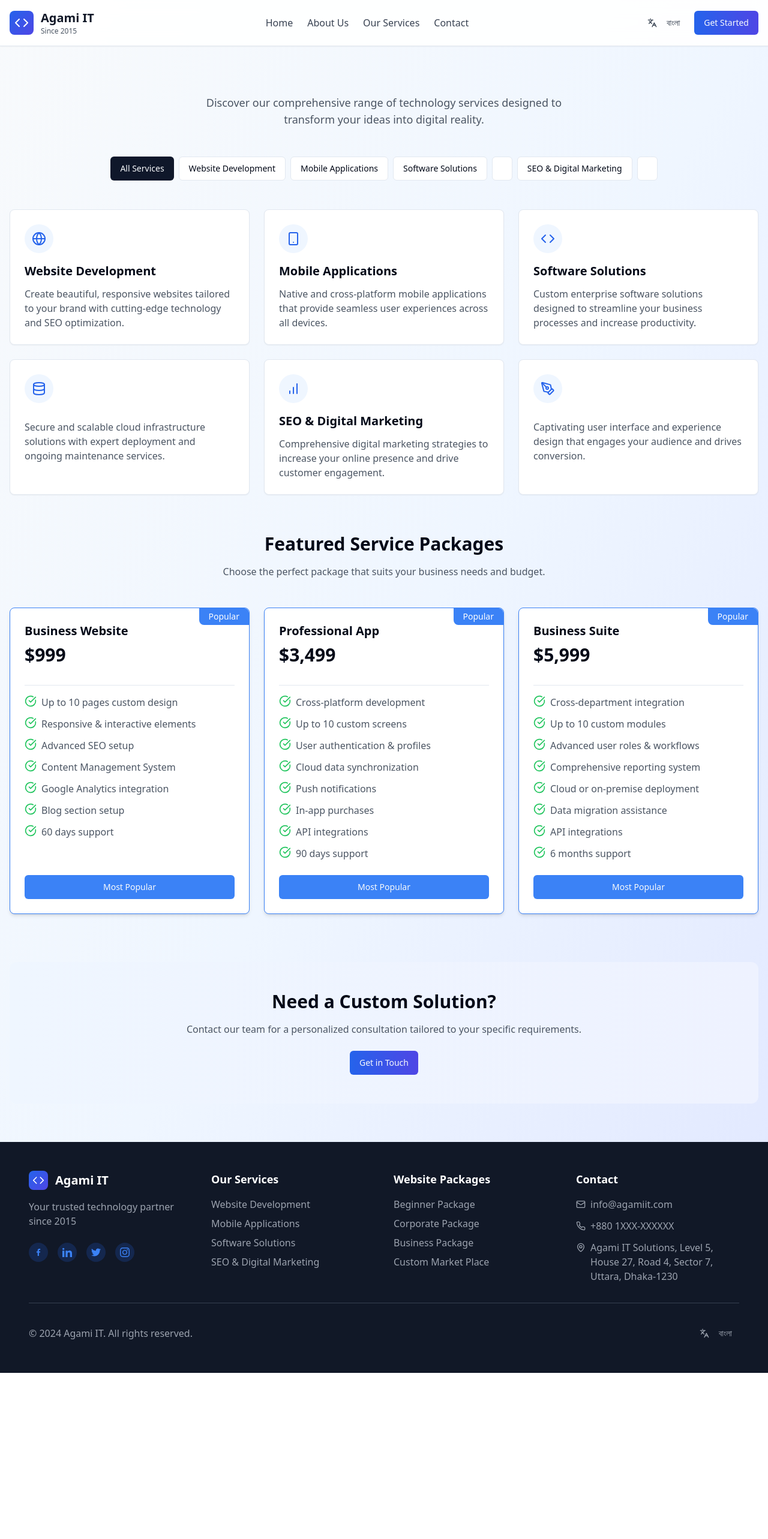
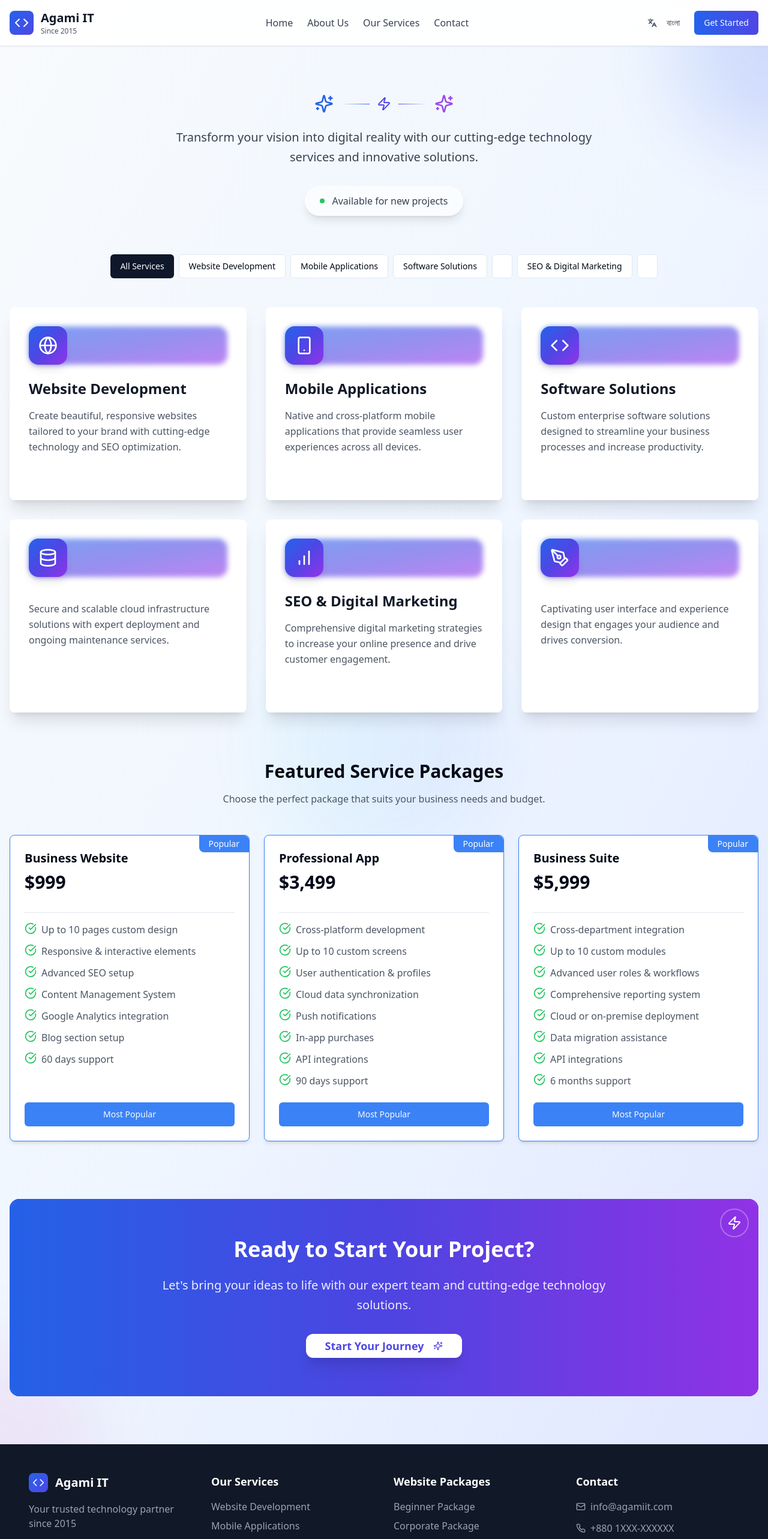
Before and after one commit to arnob016/agamiit, a React (Vite) app: page /services in a window 1280 px wide. Shown: the top 2566 px of the page at 60% size. Before the commit the page ends 2289 px from the top, so only its background shows below. Built offline with nearby package versions, Linux system fonts and the light colour scheme.

Commit message:
Rename project and improve UI
Rename project to AgamiIT and enhance the user interface for a more modern and appealing look.

```diff
--- a/index.html
+++ b/index.html
@@ -1,19 +1,20 @@
+
 <!DOCTYPE html>
 <html lang="en">
   <head>
     <meta charset="UTF-8" />
     <meta name="viewport" content="width=device-width, initial-scale=1.0" />
-    <title>agami-digital-forge</title>
-    <meta name="description" content="Lovable Generated Project" />
-    <meta name="author" content="Lovable" />
+    <title>AgamiIT - Your Technology Partner</title>
+    <meta name="description" content="AgamiIT - Professional web development, mobile apps, and digital solutions since 2015" />
+    <meta name="author" content="AgamiIT" />
 
-    <meta property="og:title" content="agami-digital-forge" />
-    <meta property="og:description" content="Lovable Generated Project" />
+    <meta property="og:title" content="AgamiIT - Your Technology Partner" />
+    <meta property="og:description" content="Professional web development, mobile apps, and digital solutions since 2015" />
     <meta property="og:type" content="website" />
     <meta property="og:image" content="https://lovable.dev/opengraph-image-p98pqg.png" />
 
     <meta name="twitter:card" content="summary_large_image" />
-    <meta name="twitter:site" content="@lovable_dev" />
+    <meta name="twitter:site" content="@agamiit" />
     <meta name="twitter:image" content="https://lovable.dev/opengraph-image-p98pqg.png" />
   </head>
 
--- a/src/components/services/ServiceCard.tsx
+++ b/src/components/services/ServiceCard.tsx
@@ -8,13 +8,38 @@ interface ServiceCardProps {
 }
 
 export const ServiceCard = ({ icon, title, description }: ServiceCardProps) => (
-  <Card className="h-full transition-all duration-300 hover:shadow-lg hover:border-blue-300">
-    <CardContent className="p-6 flex flex-col h-full">
-      <div className="bg-blue-50 rounded-full w-12 h-12 flex items-center justify-center mb-4">
-        {icon}
+  <Card className="h-full group relative overflow-hidden border-0 shadow-xl hover:shadow-2xl transition-all duration-500 bg-white/80 backdrop-blur-sm">
+    {/* Gradient overlay that appears on hover */}
+    <div className="absolute inset-0 bg-gradient-to-br from-blue-600/0 via-indigo-600/0 to-purple-600/0 group-hover:from-blue-600/5 group-hover:via-indigo-600/5 group-hover:to-purple-600/5 transition-all duration-500 rounded-lg"></div>
+
+    {/* Animated border gradient */}
+    <div className="absolute inset-0 rounded-lg bg-gradient-to-r from-blue-600/20 via-indigo-600/20 to-purple-600/20 opacity-0 group-hover:opacity-100 transition-opacity duration-500"></div>
+    <div className="absolute inset-[1px] rounded-lg bg-white/90 backdrop-blur-sm"></div>
+
+    <CardContent className="relative p-8 flex flex-col h-full">
+      {/* Enhanced icon container */}
+      <div className="relative mb-6">
+        <div className="absolute inset-0 bg-gradient-to-br from-blue-600 via-indigo-600 to-purple-600 rounded-2xl blur-sm opacity-60 group-hover:opacity-80 transition-opacity duration-300"></div>
+        <div className="relative w-16 h-16 bg-gradient-to-br from-blue-600 via-indigo-600 to-purple-600 rounded-2xl flex items-center justify-center shadow-lg group-hover:scale-110 transition-transform duration-300">
+          {icon}
+        </div>
       </div>
-      <h3 className="text-xl font-bold mb-3">{title}</h3>
-      <p className="text-gray-600 flex-grow">{description}</p>
+
+      <h3 className="text-2xl font-bold mb-4 text-gray-900 group-hover:text-indigo-700 transition-colors duration-300">
+        {title}
+      </h3>
+
+      <p className="text-gray-600 flex-grow leading-relaxed group-hover:text-gray-700 transition-colors duration-300">
+        {description}
+      </p>
+
+      {/* Hover indicator */}
+      <div className="mt-6 flex items-center text-indigo-600 opacity-0 group-hover:opacity-100 transition-all duration-300 transform translate-y-2 group-hover:translate-y-0">
+        <span className="text-sm font-semibold">Learn more</span>
+        <svg className="ml-2 h-4 w-4 transform group-hover:translate-x-1 transition-transform duration-300" fill="none" stroke="currentColor" viewBox="0 0 24 24">
+          <path strokeLinecap="round" strokeLinejoin="round" strokeWidth={2} d="M9 5l7 7-7 7" />
+        </svg>
+      </div>
     </CardContent>
   </Card>
 );
--- a/src/pages/Services.tsx
+++ b/src/pages/Services.tsx
@@ -8,7 +8,7 @@ import { ServiceCard } from "@/components/services/ServiceCard";
 import { ServiceTabs } from "@/components/services/ServiceTabs";
 import { PackagesSection } from "@/components/services/PackagesSection";
 import { getServicesData } from "@/utils/servicesData";
-import { Code, PenTool, Smartphone, Globe, Database, BarChart } from "lucide-react";
+import { Code, PenTool, Smartphone, Globe, Database, BarChart, Sparkles, Zap } from "lucide-react";
 
 const Services = () => {
   const { t, language } = useLanguage();
@@ -17,7 +17,7 @@ const Services = () => {
   const services = getServicesData(language, t);
 
   const getIcon = (iconName: string) => {
-    const iconProps = { className: "h-6 w-6 text-blue-600" };
+    const iconProps = { className: "h-8 w-8 text-white drop-shadow-sm" };
     switch (iconName) {
       case "Globe":
         return <Globe {...iconProps} />;
@@ -42,55 +42,102 @@ const Services = () => {
 
   return (
     <MainLayout>
-      <div className="container mx-auto px-4 py-12 md:py-16">
-        {/* Hero Section */}
-        <div className="text-center mb-12">
-          <h1 className="text-3xl md:text-4xl font-bold mb-4 bg-gradient-to-r from-blue-600 to-indigo-600 bg-clip-text text-transparent">
+      <div className="min-h-screen bg-gradient-to-br from-slate-50 via-blue-50 to-indigo-100 relative overflow-hidden">
+        {/* Animated Background Elements */}
+        <div className="absolute inset-0 overflow-hidden pointer-events-none">
+          <div className="absolute -top-40 -right-40 w-80 h-80 bg-gradient-to-br from-blue-400/20 to-indigo-600/20 rounded-full blur-3xl animate-pulse"></div>
+          <div className="absolute -bottom-40 -left-40 w-80 h-80 bg-gradient-to-tr from-purple-400/20 to-pink-600/20 rounded-full blur-3xl animate-pulse delay-1000"></div>
+          <div className="absolute top-1/2 left-1/2 transform -translate-x-1/2 -translate-y-1/2 w-96 h-96 bg-gradient-to-r from-cyan-400/10 to-blue-600/10 rounded-full blur-3xl animate-pulse delay-500"></div>
+        </div>
+
+        <div className="container mx-auto px-4 py-12 md:py-20 relative z-10">
+          {/* Enhanced Hero Section */}
+          <div className="text-center mb-16">
+            <div className="flex items-center justify-center mb-6">
+              <Sparkles className="h-8 w-8 text-blue-600 mr-3 animate-pulse" />
+              <div className="h-px w-12 bg-gradient-to-r from-transparent to-blue-600"></div>
+              <Zap className="h-6 w-6 text-indigo-600 mx-3" />
+              <div className="h-px w-12 bg-gradient-to-l from-transparent to-indigo-600"></div>
+              <Sparkles className="h-8 w-8 text-purple-600 ml-3 animate-pulse delay-300" />
+            </div>
+
+            <h1 className="text-4xl md:text-6xl font-bold mb-6 bg-gradient-to-r from-blue-600 via-indigo-600 to-purple-600 bg-clip-text text-transparent animate-fade-in">
               {t.ourServices}
             </h1>
-          <p className="text-lg text-gray-600 max-w-2xl mx-auto">
+
+            <p className="text-xl text-gray-700 max-w-3xl mx-auto leading-relaxed font-medium">
               {language === 'en'
-              ? "Discover our comprehensive range of technology services designed to transform your ideas into digital reality."
-              : "আপনার ধারণাগুলিকে ডিজিটাল বাস্তবতায় রূপান্তরিত করতে ডিজাইন করা আমাদের ব্যাপক প্রযুক্তি পরিষেবাগুলি আবিষ্কার করুন।"
+                ? "Transform your vision into digital reality with our cutting-edge technology services and innovative solutions."
+                : "আমাদের অত্যাধুনিক প্রযুক্তি পরিষেবা এবং উদ্ভাবনী সমাধানের সাথে আপনার দৃষ্টিভঙ্গিকে ডিজিটাল বাস্তবতায় রূপান্তরিত করুন।"
               }
             </p>
+
+            <div className="mt-8">
+              <div className="inline-flex items-center px-6 py-3 bg-white/60 backdrop-blur-sm rounded-full border border-white/20 shadow-lg">
+                <div className="w-2 h-2 bg-green-500 rounded-full mr-3 animate-pulse"></div>
+                <span className="text-gray-700 font-medium">
+                  {language === 'en' ? "Available for new projects" : "নতুন প্রকল্পের জন্য উপলব্ধ"}
+                </span>
+              </div>
+            </div>
           </div>
 
-        {/* Services Tab Navigation */}
+          {/* Enhanced Services Tab Navigation */}
           <ServiceTabs activeTab={activeTab} onTabChange={setActiveTab} />
 
-        {/* Services Grid */}
-        <div className="grid grid-cols-1 md:grid-cols-2 lg:grid-cols-3 gap-6 mb-16">
+          {/* Enhanced Services Grid */}
+          <div className="grid grid-cols-1 md:grid-cols-2 lg:grid-cols-3 gap-8 mb-20">
             {filteredServices.map((service, index) => (
+              <div
+                key={index}
+                className="group transform transition-all duration-500 hover:scale-105 animate-fade-in"
+                style={{ animationDelay: `${index * 100}ms` }}
+              >
                 <ServiceCard
-              key={index}
                   icon={getIcon(service.iconName)}
                   title={service.title}
                   description={service.description}
                 />
+              </div>
             ))}
           </div>
 
-        {/* Packages Section */}
+          {/* Enhanced Packages Section */}
           <PackagesSection activeTab={activeTab} />
 
-        {/* Call to Action */}
-        <div className="mt-20 text-center">
-          <div className="bg-gradient-to-r from-blue-50 to-indigo-50 rounded-xl p-8 md:p-12">
-            <h2 className="text-2xl md:text-3xl font-bold mb-4">
-              {language === 'en' ? "Need a Custom Solution?" : "একটি কাস্টম সমাধান প্রয়োজন?"}
+          {/* Enhanced Call to Action */}
+          <div className="mt-24">
+            <div className="relative overflow-hidden">
+              <div className="absolute inset-0 bg-gradient-to-r from-blue-600 via-indigo-600 to-purple-600 rounded-2xl"></div>
+              <div className="absolute inset-0 bg-black/20 rounded-2xl"></div>
+              <div className="relative bg-gradient-to-r from-blue-600/90 via-indigo-600/90 to-purple-600/90 backdrop-blur-sm rounded-2xl p-8 md:p-16 text-white">
+                <div className="absolute top-4 right-4">
+                  <div className="w-12 h-12 border-2 border-white/30 rounded-full flex items-center justify-center">
+                    <Zap className="h-6 w-6 text-white" />
+                  </div>
+                </div>
+
+                <h2 className="text-3xl md:text-4xl font-bold mb-6 text-center">
+                  {language === 'en' ? "Ready to Start Your Project?" : "আপনার প্রকল্প শুরু করতে প্রস্তুত?"}
                 </h2>
-            <p className="text-gray-600 max-w-2xl mx-auto mb-6">
+
+                <p className="text-xl text-white/90 max-w-3xl mx-auto mb-8 text-center leading-relaxed">
                   {language === 'en'
-                ? "Contact our team for a personalized consultation tailored to your specific requirements."
-                : "আপনার নির্দিষ্ট প্রয়োজনীয়তার জন্য একটি ব্যক্তিগতকৃত পরামর্শের জন্য আমাদের টিমের সাথে যোগাযোগ করুন।"
+                    ? "Let's bring your ideas to life with our expert team and cutting-edge technology solutions."
+                    : "আমাদের বিশেষজ্ঞ দল এবং অত্যাধুনিক প্রযুক্তি সমাধানের সাথে আপনার ধারণাগুলিকে জীবন্ত করে তুলি।"
                   }
                 </p>
+
+                <div className="text-center">
                   <Link to="/contact">
-              <Button className="bg-gradient-to-r from-blue-600 to-indigo-600 hover:from-blue-700 hover:to-indigo-700">
-                {language === 'en' ? "Get in Touch" : "যোগাযোগ করুন"}
+                    <Button className="bg-white text-indigo-600 hover:bg-gray-100 font-bold px-8 py-4 text-lg rounded-xl shadow-xl hover:shadow-2xl transform transition-all duration-300 hover:scale-105">
+                      {language === 'en' ? "Start Your Journey" : "আপনার যাত্রা শুরু করুন"}
+                      <Sparkles className="ml-2 h-5 w-5" />
                     </Button>
                   </Link>
+                </div>
+              </div>
+            </div>
           </div>
         </div>
       </div>
```
Also changed, not shown: 1 other file (tests, documents, lock files or other folders). Lines whose indentation alone changed are shown as unchanged.
